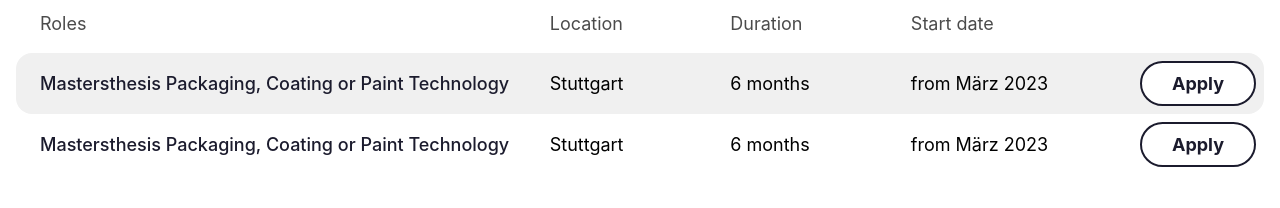
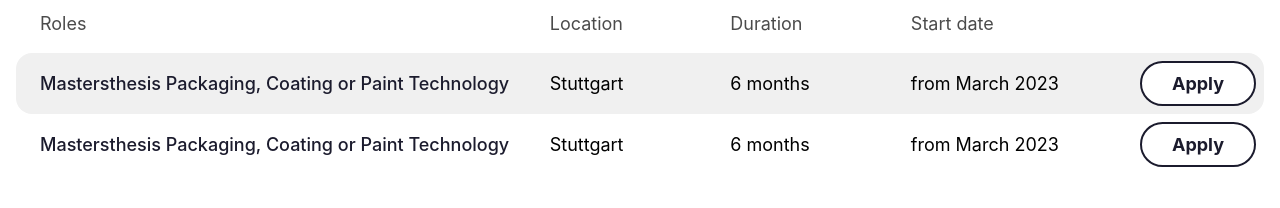
Before and after one commit to evopackag/evopack-next-ui, a Next.js app: page /careers in a window 1280 px wide. Shown: the part 364-572 px from the top of the page. Built offline with nearby package versions, Linux system fonts and the light colour scheme.

Commit message:
BASIC: Updated start date in english

```diff
--- a/data.js
+++ b/data.js
@@ -319,14 +319,14 @@ export const wData = {
         {role: "Mastersthesis Packaging, Coating or Paint Technology",
         location: "Stuttgart",
         duration: "6 months",
-        startDate: "from März 2023",
+        startDate: "from March 2023",
         href: "https://de.indeed.com/cmp/Evopack-2/jobs?jk=21353f281a9bbe16&start=0&clearPrefilter=1",
         buttonText: "Apply"
         },
         {role: "Mastersthesis Packaging, Coating or Paint Technology",
         location: "Stuttgart",
         duration: "6 months",
-        startDate: "from März 2023",
+        startDate: "from March 2023",
         href: "https://de.indeed.com/cmp/Evopack-2/jobs?jk=3532dba29b0df24a&start=0&clearPrefilter=1",
         buttonText: "Apply"
         }
```
